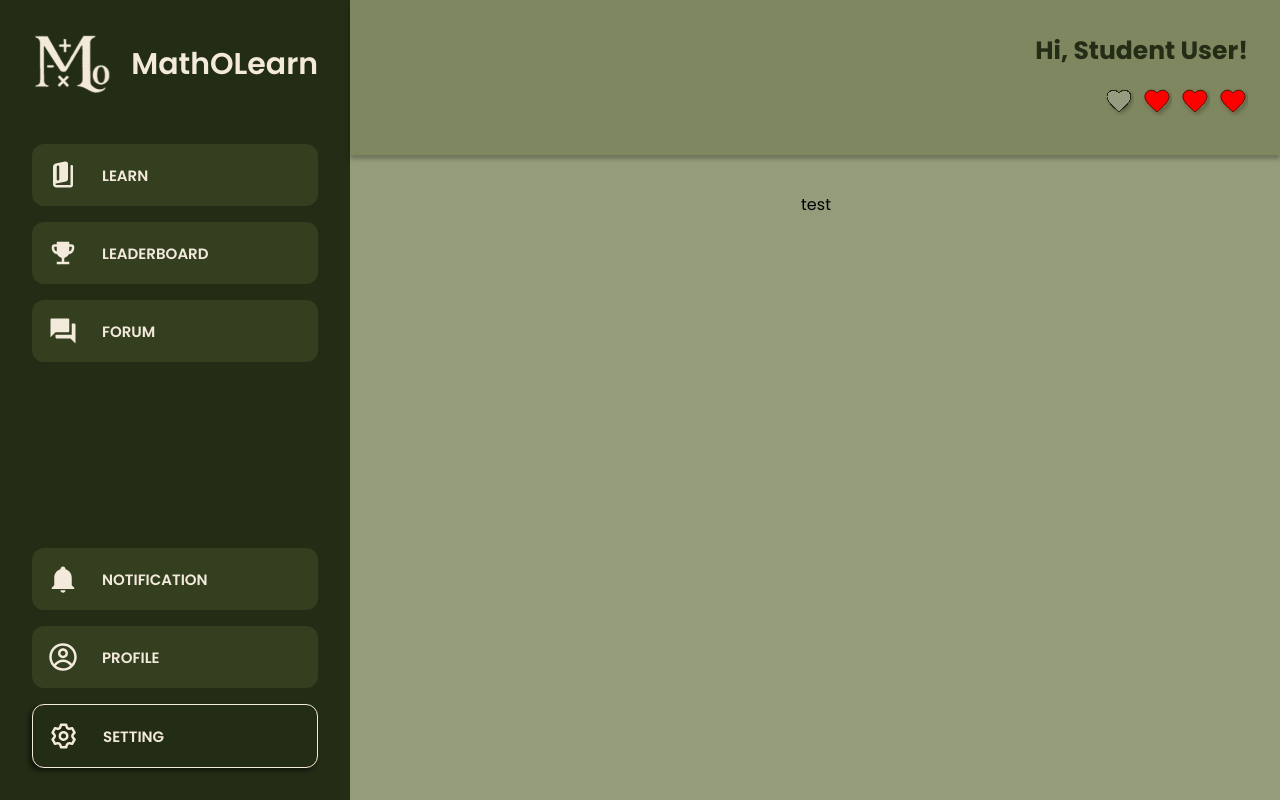
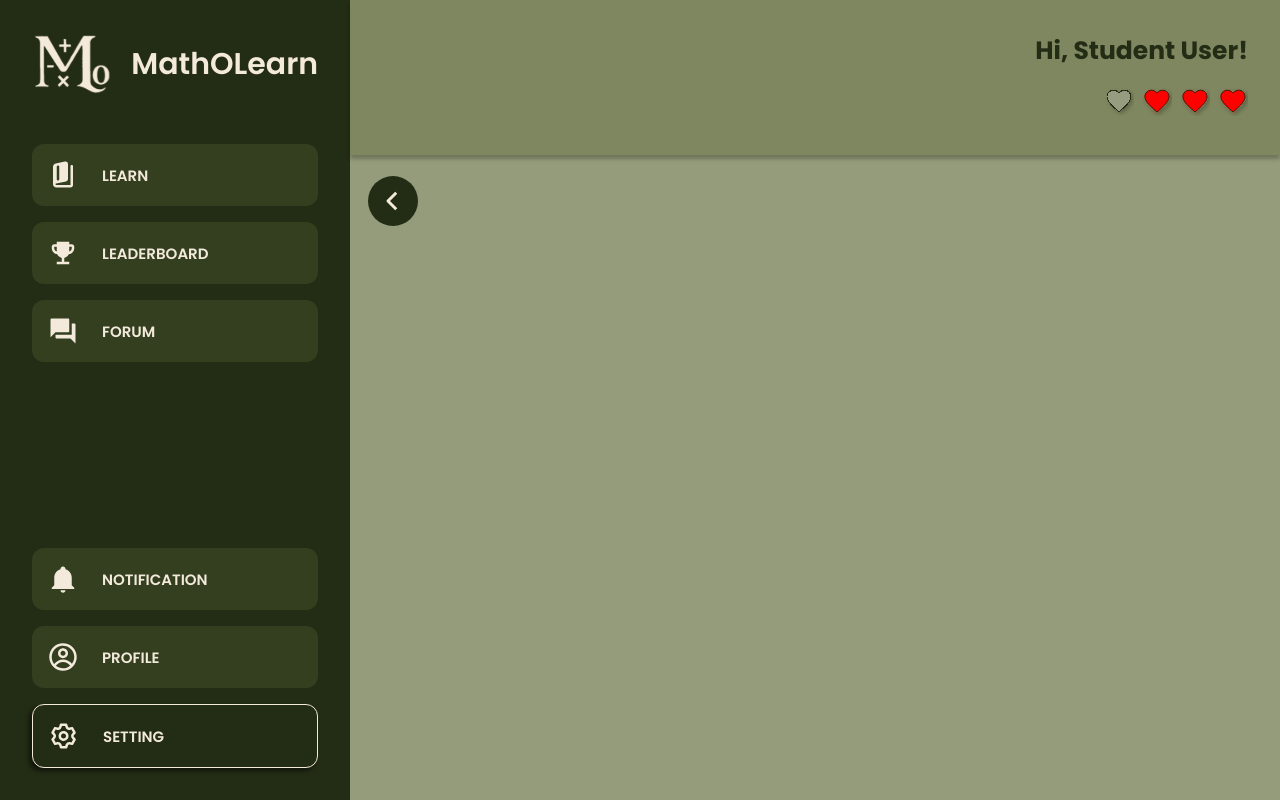
Before and after one commit to Slaxius/MathOLearn, a React (Vite) app: page /settings/feedback in a window 1280 px wide. Built offline with nearby package versions, Linux system fonts and the light colour scheme.

Commit message:
Added Back Button to Settings sub-page

```diff
--- a/src/components/backButton.jsx
+++ b/src/components/backButton.jsx
@@ -8,9 +8,11 @@ function backButton() {
   };
 
   return (
-    <button onClick={handleBack} className="backButton">
-      <img src={backButtonImg} alt="back_button" />
-    </button>
+    <div className="backButton-container">
+      <button onClick={handleBack} className="backButton">
+        <img src={backButtonImg} alt="back_button" />
+      </button>
+    </div>
   );
 }
 
--- a/src/css/comp/backButton.css
+++ b/src/css/comp/backButton.css
@@ -1,6 +1,11 @@
+.backButton-container {
+  width: 100%;
+  align-items: center;
+  justify-content: flex-start;
+
   .backButton {
-  width: var(--size-35);
-  height: var(--size-35);
+    width: var(--size-50);
+    height: var(--size-50);
 
     img {
       width: 100%;
@@ -11,3 +16,4 @@
   .backButton:hover {
     cursor: pointer;
   }
+}
--- a/src/css/index.css
+++ b/src/css/index.css
@@ -58,7 +58,7 @@
   width: 100%;
   margin-left: 22rem;
   margin-top: 10rem;
-  padding: 2rem;
+  padding: 1rem;
   /* background-color: rgba(0, 0, 0, 0.25); */
 }
 
--- a/src/pages/settings_account/Preferences.jsx
+++ b/src/pages/settings_account/Preferences.jsx
@@ -1,6 +1,7 @@
 import React from "react";
 import Navbar from "../../components/navbar.jsx";
 import Header from "../../components/header.jsx";
+import BackButton from "../../components/backButton.jsx";
 
 function Preferences() {
   return (
@@ -8,7 +9,7 @@ function Preferences() {
       <Navbar />
       <Header />
       <div className="main-section">
-        <p>test</p>
+        <BackButton />
       </div>
     </div>
   );
--- a/src/pages/settings_support/Feedback.jsx
+++ b/src/pages/settings_support/Feedback.jsx
@@ -1,6 +1,7 @@
 import React from "react";
 import Navbar from "../../components/navbar.jsx";
 import Header from "../../components/header.jsx";
+import BackButton from "../../components/backButton.jsx";
 
 function Feedback() {
   return (
@@ -8,7 +9,7 @@ function Feedback() {
       <Navbar />
       <Header />
       <div className="main-section">
-        <p>test</p>
+        <BackButton />
       </div>
     </div>
   );
--- a/src/pages/settings_support/Help.jsx
+++ b/src/pages/settings_support/Help.jsx
@@ -1,6 +1,7 @@
 import React from "react";
 import Navbar from "../../components/navbar.jsx";
 import Header from "../../components/header.jsx";
+import BackButton from "../../components/backButton.jsx";
 
 function Help() {
   return (
@@ -8,7 +9,7 @@ function Help() {
       <Navbar />
       <Header />
       <div className="main-section">
-        <p>test</p>
+        <BackButton />
       </div>
     </div>
   );
```
Lines whose indentation alone changed are shown as unchanged.
